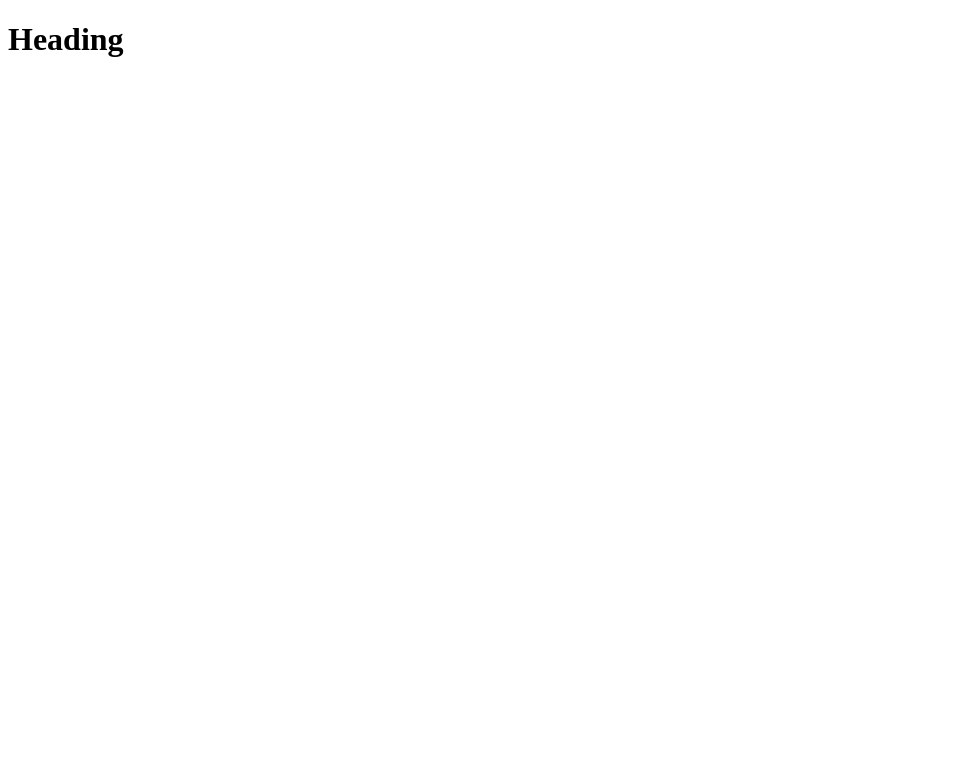
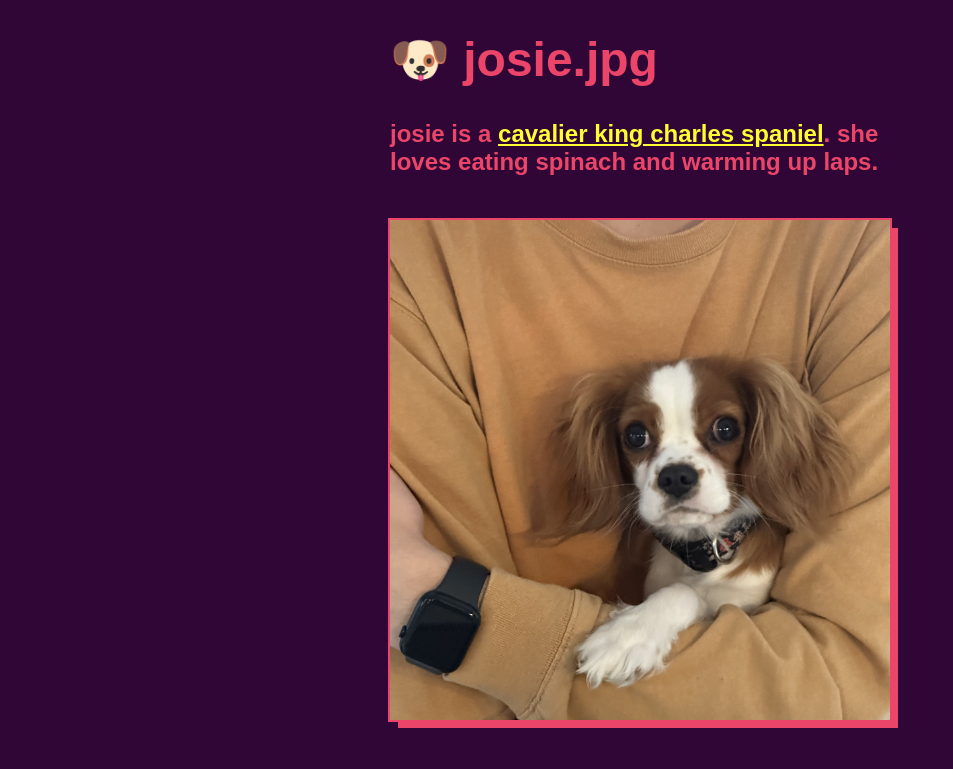
Before and after one commit to jacobkirn/lab-6.5, a plain HTML site: page index.html in a window 1280 px wide. Shown: the top 769 px of the page, without its empty margins (0-953 px from the left). Drawn offline with nearby package versions, Linux system fonts and the light colour scheme; grey boxes are pictures that could not be loaded.

Commit message:
jojo lab

```diff
--- a/index.html
+++ b/index.html
@@ -4,11 +4,26 @@
     <meta charset="UTF-8">
     <meta name="viewport" content="width=device-width, initial-scale=1.0">
     <meta http-equiv="X-UA-Compatible" content="ie=edge">
-    <title>Title</title>
+    <title>Lab 6.5</title>
+    <script src="https://unpkg.com/scrollreveal"></script>
+    <script src="utilities.js"></script>
     <link rel="stylesheet" href="screen.css">
   </head>
   <body>
-    <h1>Heading</h1>
-    <script src="index.js"></script>
+    <header>
+      <h1>🐶 josie.jpg</h1>
+      <h2>josie is a <a href="https://en.wikipedia.org/wiki/Cavalier_King_Charles_Spaniel" target="_blank">cavalier king charles spaniel</a>. she loves eating spinach and warming up laps.</h2>
+    </header>
+    <main>
+      <section>
+        <img src="holding.jpg" alt="me, holding josie in my arms." />
+        <img src="hydrant.jpg" alt="josie standing next to a yellow fire hydrant, while on a walk in the city." />
+        <img src="hand.jpg" alt="josie holding my hand while sitting on my lap." />
+        <img src="pompom.PNG" alt="josie wearing a red, hand-knitted head piece with big, floofy ear covers." />
+        <img src="josieandme.PNG" alt="me and josie standing in my backyard on an autumn day.">
+        <img src="lap.jpg" alt="josie sleeping in my lap, her favorite place to be.">
+        <img src="sweater.jpg" alt="josie wearing a maroon sweater, sitting in the autumn leaves.">
+      </section>
+    </main>
   </body>
 </html>
--- a/index.js
+++ /dev/null
@@ -1 +0,0 @@
-// Add JavaScript below
--- a/screen.css
+++ b/screen.css
@@ -1 +1,42 @@
-/* Add screen styles below */
+body {
+    color: #eb4569;
+    background-color: #2f0635;
+    font-family: Arial, Helvetica, sans-serif;
+    margin: 24px 0;
+}
+
+h1 {
+    font-size: 48px;
+}
+
+h2 {
+    font-size: 24px;
+}
+
+a {
+    color: rgb(255, 252, 51);
+}
+
+a:hover {
+    color: #ffffff;
+}
+
+a:visited {
+    color:rgb(46, 214, 40)
+}
+
+header {
+    width: 500px;
+    margin: 0 auto;
+}
+
+section {
+    width: 500px;
+    margin: 0 auto;
+}
+
+img {
+    width: 500px;
+    margin: 24px 0;
+    box-shadow: 0 0 0 2px #eb4569, 8px 8px 0 0 #eb4569;
+}
--- /dev/null
+++ b/utilities.js
@@ -0,0 +1,58 @@
+window.onload = function () {
+    ScrollReveal().reveal('img[src="holding.jpg"]', {
+        duration: 1500,
+        origin: 'left',
+        distance: '100px',
+        easing: 'ease-out',
+        reset: true
+    });
+
+    ScrollReveal().reveal('img[src="hydrant.jpg"]', {
+        duration: 1000,
+        delay: 500,
+        opacity: 0,
+        easing: 'ease-in',
+        reset: true
+    });
+
+    ScrollReveal().reveal('img[src="hand.jpg"]', {
+        duration: 1000,
+        scale: 0.85,
+        easing: 'ease-in-out',
+        reset: true
+    });
+
+    ScrollReveal().reveal('img[src="pompom.PNG"]', {
+        duration: 2000,
+        rotate: { x: 20, y: 10, z: 0 },
+        opacity: 0,
+        easing: 'ease-in-out',
+        reset: true
+    });
+
+    ScrollReveal().reveal('img[src="josieandme.PNG"]', {
+        duration: 1000,
+        origin: 'bottom',
+        distance: '50px',
+        opacity: 0,
+        easing: 'ease-in',
+        reset: true
+    });
+
+    ScrollReveal().reveal('img[src="lap.jpg"]', {
+        duration: 1500,
+        distance: '60px',
+        easing: 'cubic-bezier(0.68, -0.55, 0.27, 1.55)',
+        origin: 'bottom',
+        reset: true
+    });
+
+    ScrollReveal().reveal('img[src="sweater.jpg"]', {
+        duration: 1800,
+        rotate: { x: 10, y: 20, z: 0 },
+        origin: 'right',
+        distance: '100px',
+        easing: 'ease-out',
+        reset: true
+    });
+};
```
Also changed, not shown: hand.jpg (added), holding.jpg (added), lap.jpg (added), pompom.PNG (added), 3 other files.
